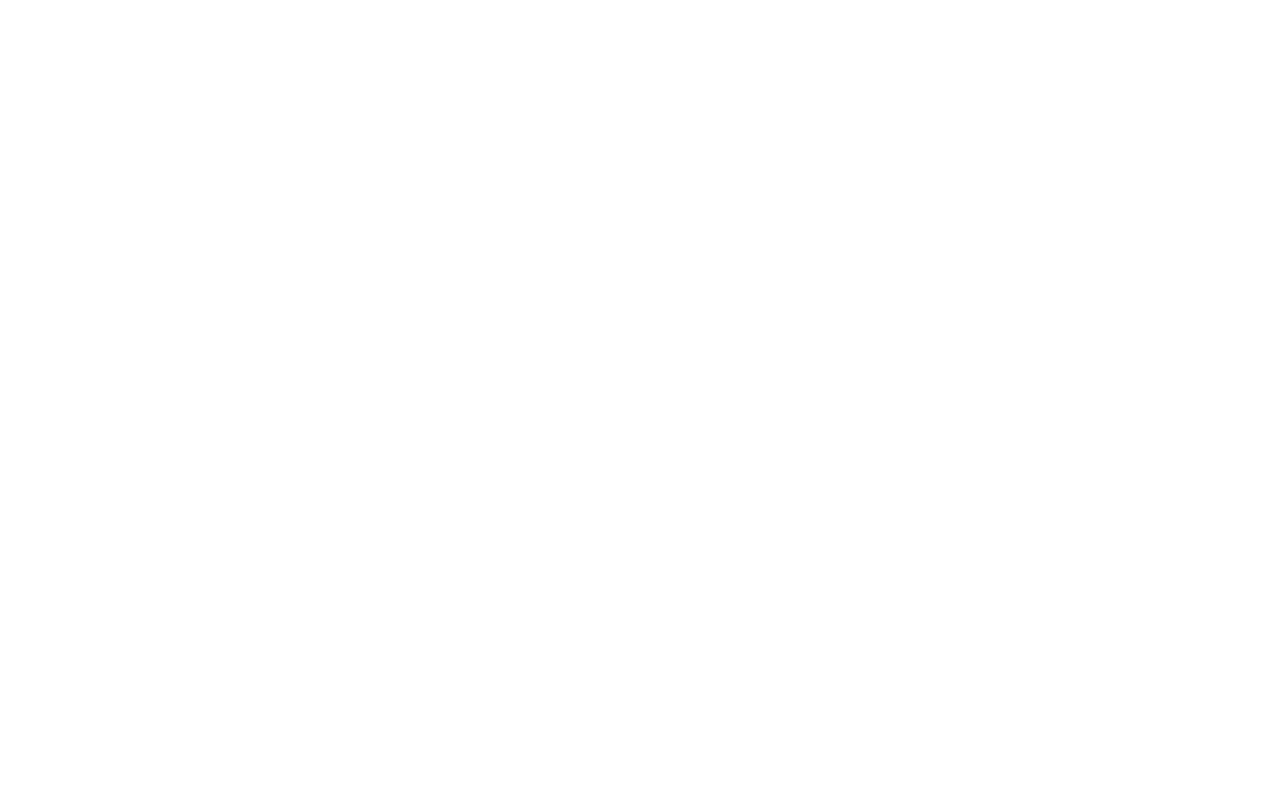
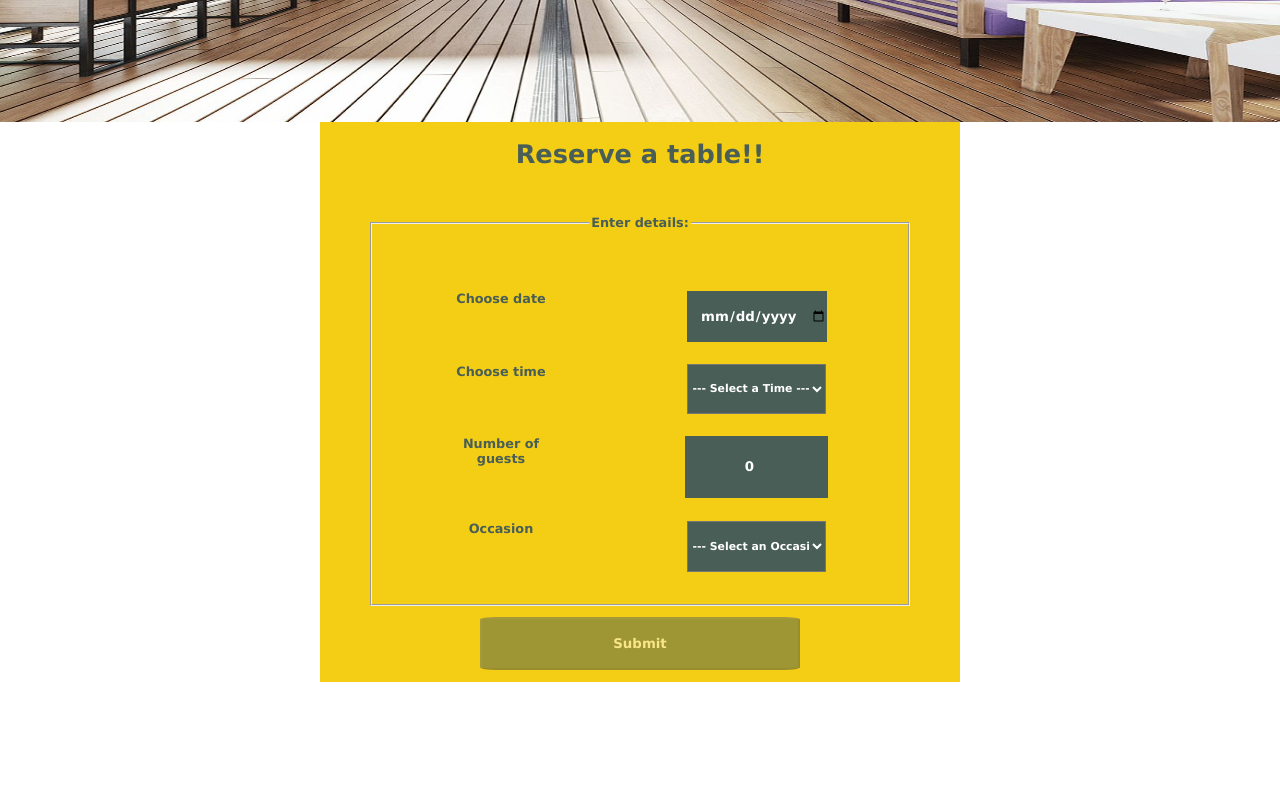
Before and after one commit to Vatsala30/little-lemon-app, a React (Create React App) app in the folder little-lemon-app/: page /booking-page in a window 1280 px wide. Before the commit this address had no page. Shown: the part 440-1240 px from the top of the page. Before the commit the page ends 800 px from the top, so only its background shows below. Built offline with nearby package versions, Linux system fonts and the light colour scheme.

Commit message:
Added styling details

```diff
--- a/little-lemon-app/src/App.css
+++ b/little-lemon-app/src/App.css
@@ -126,6 +126,19 @@
   grid-column: 3/ span 5;
   grid-row: 2/ span 2;
   text-align: center;
+  font-weight:bolder;
+  font-family: 'Lucida Sans', 'Lucida Sans Regular', 'Lucida Grande', 'Lucida Sans Unicode', Geneva, Verdana, sans-serif;
+  font-size: 1vw;
+  border: 0px;
+  border-radius: 5%;
+
+
+
+}
+
+#reserve-button:hover{
+
+  box-shadow: 0 5px 5px #000000;
 
 
 }
@@ -397,10 +410,112 @@
   background-color: #F4CE14 ;
   height: 70vh;
   display: grid;
-  grid-template-columns: repeat(2,1fr);
   grid-template-rows: repeat(6, 1fr);
 
 }
+
+#booking-form form{
+  grid-row: 2/ span 5;
+  display: grid;
+
+}
+
+#booking-form fieldset{
+  grid-row: 1/ span 5;
+  display: grid;
+  width:80%;
+  margin-left: auto;
+  margin-right: auto;
+
+
+}
+
+#booking-form .res-date{
+  grid-row: 2/ span 1;
+  height: 70%;
+  width:50%;
+  margin-left: auto;
+  margin-right: auto;
+
+
+}
+
+#booking-form input{
+  background-color: #495E57;
+  color: white;
+  text-align: center;
+  font-size: 0.85w;
+  border: 0px;
+  font-weight:bolder;
+  font-family: 'Lucida Sans', 'Lucida Sans Regular', 'Lucida Grande', 'Lucida Sans Unicode', Geneva, Verdana, sans-serif;
+
+}
+
+#booking-form select{
+  background-color: #495E57;
+  color: white;
+  text-align: center;
+  font-size: 0.85vw;
+  font-weight:bolder;
+  font-family: 'Lucida Sans', 'Lucida Sans Regular', 'Lucida Grande', 'Lucida Sans Unicode', Geneva, Verdana, sans-serif;
+
+}
+
+#booking-form label{
+  color: #495E57;
+  text-align: center;
+  font-size: 1vw;
+  font-weight:bolder;
+  font-family: 'Lucida Sans', 'Lucida Sans Regular', 'Lucida Grande', 'Lucida Sans Unicode', Geneva, Verdana, sans-serif;
+
+}
+
+#booking-form legend{
+  color: #495E57;
+  text-align: center;
+  font-size: 1vw;
+  font-weight:bolder;
+  font-family: 'Lucida Sans', 'Lucida Sans Regular', 'Lucida Grande', 'Lucida Sans Unicode', Geneva, Verdana, sans-serif;
+
+}
+
+#booking-form h1{
+  color: #495E57;
+  text-align: center;
+  font-size: 2vw;
+  font-weight:bolder;
+  font-family: 'Lucida Sans', 'Lucida Sans Regular', 'Lucida Grande', 'Lucida Sans Unicode', Geneva, Verdana, sans-serif;
+
+}
+
+#booking-form .res-time{
+  grid-row: 3/ span 1;
+  height: 70%;
+  width:50%;
+  margin-left: auto;
+  margin-right: auto;
+
+}
+
+#booking-form .guests{
+  grid-row: 4/ span 1;
+  height: 70%;
+  width:50%;
+  margin-left: auto;
+  margin-right: auto;
+
+}
+
+#booking-form .occasion{
+  grid-row: 5/ span 1;
+  height: 70%;
+  width:50%;
+  margin-left: auto;
+  margin-right: auto;
+
+}
+
+
 
 #bookings{
   background-color: #FFFFFF;
@@ -413,16 +528,131 @@
 #restaurant-table{
   height: 100%;
   width: 100%;
-  border-radius: 5%;
 
 
 }
 
 #restaurant-table img{
-  border-radius: 5%;
   height: inherit;
   width: 100%;
   opacity: 100%;
 
+}
+
+#form-btn{
+  height: 5vh;
+  width: 8vw;
+  background-color:#495E57;
+  text-align: center;
+  grid-row: 6/ span 1;
+  height: 70%;
+  width:50%;
+  margin-left: auto;
+  margin-right: auto;
+  margin-top: auto;
+  margin-bottom: auto;
+  border-radius: 5%;
+  color: white;
+  font-weight:bolder;
+  font-family: 'Lucida Sans', 'Lucida Sans Regular', 'Lucida Grande', 'Lucida Sans Unicode', Geneva, Verdana, sans-serif;
 
 }
+
+#booking-form button:disabled{
+  height: 5vh;
+  width: 8vw;
+  background-color:#495E57;
+  text-align: center;
+  grid-row: 6/ span 1;
+  height: 70%;
+  width:50%;
+  margin-left: auto;
+  margin-right: auto;
+  margin-top: auto;
+  margin-bottom: auto;
+  border-radius: 5%;
+  color: white;
+  font-weight:bolder;
+  font-family: 'Lucida Sans', 'Lucida Sans Regular', 'Lucida Grande', 'Lucida Sans Unicode', Geneva, Verdana, sans-serif;
+  opacity: 50%;
+
+  transform: translateZ(0);
+
+}
+
+#booking-details{
+  width: 50%;
+  margin-left: auto;
+  margin-right: auto;
+  margin-top: 0%;
+  margin-bottom: 0%;
+  background-color: #F4CE14 ;
+  height: 70vh;
+  display: grid;
+  grid-template-rows: repeat(6, 1fr);
+
+}
+
+#booking-details .selected-date{
+  grid-row: 3/ span 1;
+  height: 70%;
+  width:50%;
+  margin-left: auto;
+  margin-right: auto;
+
+
+}
+
+#booking-details .selected-time{
+  grid-row: 4/ span 1;
+  height: 70%;
+  width:50%;
+  margin-left: auto;
+  margin-right: auto;
+
+}
+
+#booking-details .guests{
+  grid-row: 5/ span 1;
+  height: 70%;
+  width:50%;
+  margin-left: auto;
+  margin-right: auto;
+
+}
+
+#booking-details .occasion{
+  grid-row: 6/ span 1;
+  height: 70%;
+  width:50%;
+  margin-left: auto;
+  margin-right: auto;
+
+}
+
+#booking-details h1{
+  color: #000000;
+  text-align: center;
+  font-size: 2vw;
+  font-weight:bolder;
+  font-family: 'Lucida Sans', 'Lucida Sans Regular', 'Lucida Grande', 'Lucida Sans Unicode', Geneva, Verdana, sans-serif;
+
+}
+
+#booking-details h2{
+  color: #000000;
+  text-align: center;
+  font-size: 1.5vw;
+  font-weight:bolder;
+  font-family: 'Lucida Sans', 'Lucida Sans Regular', 'Lucida Grande', 'Lucida Sans Unicode', Geneva, Verdana, sans-serif;
+
+}
+
+#booking-details p{
+  color: #000000;
+  text-align: center;
+  font-size: 1vw;
+  font-weight:bolder;
+  font-family: 'Lucida Sans', 'Lucida Sans Regular', 'Lucida Grande', 'Lucida Sans Unicode', Geneva, Verdana, sans-serif;
+
+}
--- a/little-lemon-app/src/App.js
+++ b/little-lemon-app/src/App.js
@@ -16,6 +16,7 @@
     <Route path="/order-online" element={<HomePage/>}></Route>
     <Route path="/login" element={<HomePage/>}></Route>
     <Route path="/confirmed-booking" element={<ConfirmedBooking/>}></Route>
+    <Route path="/booking-page" element={<BookingPage/>}></Route>
   </Routes>
 
 
--- a/little-lemon-app/src/BookingForm.js
+++ b/little-lemon-app/src/BookingForm.js
@@ -6,7 +6,7 @@
     console.log(props);
     const [state,dispatch] = useReducer(props.updateTimes,props.availableTimes());
 
-    const [formData, setFormData] = useState({resDate: "", resTime: "9:00", guests: 1, occasion: "Birthday" });
+    const [formData, setFormData] = useState({resDate: "", resTime: "--- Select a Time ---", guests: 0, occasion: "--- Select an Occasion ---" });
 
     function changeHandler(e){
         setFormData({...formData,[e.target.name]: e.target.value});
@@ -23,27 +23,33 @@
         props.onSubmitForm(formData);
         console.log("form submitted!");
 
-        setFormData({resDate: "", resTime: "", guests: 0, occasion: "" });
+        setFormData({resDate: "", resTime: "--- Select a Time ---", guests: 0, occasion: "--- Select an Occasion ---" });
     }
 
 
     return <div id="booking-form">
     <h1>Reserve a table!!</h1>
     <form onSubmit={submitHandler}>
-    <label htmlFor="res-date">Choose date</label>
-    <input type="date" name="resDate" id="res-date" value={formData.resDate} onChange={changeHandler}/>
-   <label htmlFor="res-time">Choose time</label>
-   <select id="res-time" name="resTime" value={formData.resTime} onChange={changeHandler} >
-    {state.map((at)=>( <option>{at}</option>))};
+        <fieldset>
+        <legend>Enter details:</legend>
+    <label htmlFor="res-date" class="res-date">Choose date</label>
+    <input type="date" name="resDate" id="res-date" class="res-date" value={formData.resDate} onChange={changeHandler} required/>
+   <label htmlFor="res-time" class="res-time">Choose time</label>
+   <select id="res-time" name="resTime" class="res-time" value={formData.resTime} onChange={changeHandler} required>
+    {state.map((at)=>( <option key={at}>{at}</option>))};
    </select>
-   <label htmlFor="guests">Number of guests</label>
-   <input type="number" placeholder="1" min="1" max="10" id="guests" name="guests" value={formData.guests} onChange={changeHandler}/>
-   <label htmlFor="occasion">Occasion</label>
-   <select id="occasion" name="occasion" value={formData.occasion} onChange={changeHandler}>
+   <label htmlFor="guests" class="guests">Number of guests</label>
+   <input type="number" placeholder="1" min="1" max="10" id="guests" name="guests" class="guests" value={formData.guests} onChange={changeHandler} required/>
+   <label htmlFor="occasion" class="occasion">Occasion</label>
+   <select id="occasion" name="occasion" class="occasion" value={formData.occasion} onChange={changeHandler} required>
+      <option>--- Select an Occasion ---</option>
       <option>Birthday</option>
       <option>Anniversary</option>
+      <option>Date</option>
+      <option>Others</option>
    </select>
-   <input type="submit" value="Make Your reservation"/>
+   </fieldset>
+   <button aria-label="On Click" id="form-btn" type="submit" value="Make Your reservation" disabled={!formData.resDate || formData.resTime==="--- Select a Time ---" ||formData.guests<=0 ||formData.occasion=== "--- Select an Occasion ---"}>Submit </button>
 
         </form>
     </div>
--- a/little-lemon-app/src/CallToAction.js
+++ b/little-lemon-app/src/CallToAction.js
@@ -12,10 +12,8 @@
             <div id="restaurant-food">
             <img src={require('./images/restauranfood.jpg')} alt="restaurant-food" />
             </div>
-            <div id="reserve-button">
-             <ReserveTable/>
-            </div>
-        </section>
+            <ReserveTable/>
+            </section>
     );
 }
 
--- a/little-lemon-app/src/ConfirmedBooking.js
+++ b/little-lemon-app/src/ConfirmedBooking.js
@@ -1,14 +1,29 @@
 import { useLocation } from "react-router-dom";
+import Nav from "./Nav";
+import Header from "./Header";
+import BookingHeader from "./BookingHeader";
+import Footer from "./Footer";
 
-function ConfirmedBooking(props){
+function ConfirmedBooking(){
   const location = useLocation();
   const newBooking = location.state;
 
-    return(
-        <div id="bookings">
-      <p>{newBooking.resDate} {newBooking.resTime} {newBooking.guests} {newBooking.occasion}</p>
-
-    </div>);
+    return <div className="container">
+    <Header/>
+    <Nav/>
+    <main>
+       <BookingHeader/>
+       <div id="booking-details">
+       <h1>Yayyy!! Details Are Submitted</h1>
+       <h2>Here are the details of your confirmed booking</h2>
+       <p class="selected-date">Selected Date:    {newBooking.resDate}</p>
+       <p class="selected-time">Selected Time:    {newBooking.resTime}</p>
+       <p class="guests">Number Of Guests: {newBooking.guests}</p>
+       <p class="occasion">Occasion:         {newBooking.occasion}</p>
+       </div>
+    </main>
+    <Footer/>
+</div>
 }
 
 export default ConfirmedBooking;
--- a/little-lemon-app/src/ReserveTable.js
+++ b/little-lemon-app/src/ReserveTable.js
@@ -1,5 +1,13 @@
+import { useNavigate } from "react-router-dom";
+
 function ReserveTable(){
-    return <div>Reserve a table</div>
+    const navigation = useNavigate();
+    const clickHandler = ()=>{
+        navigation('/booking-page');
+    }
+
+       return <button onClick={clickHandler} id="reserve-button">Reserve a table</button>
+
 }
 
 export default ReserveTable;
```
Also changed, not shown: 2 other files (tests, documents, lock files or other folders).
